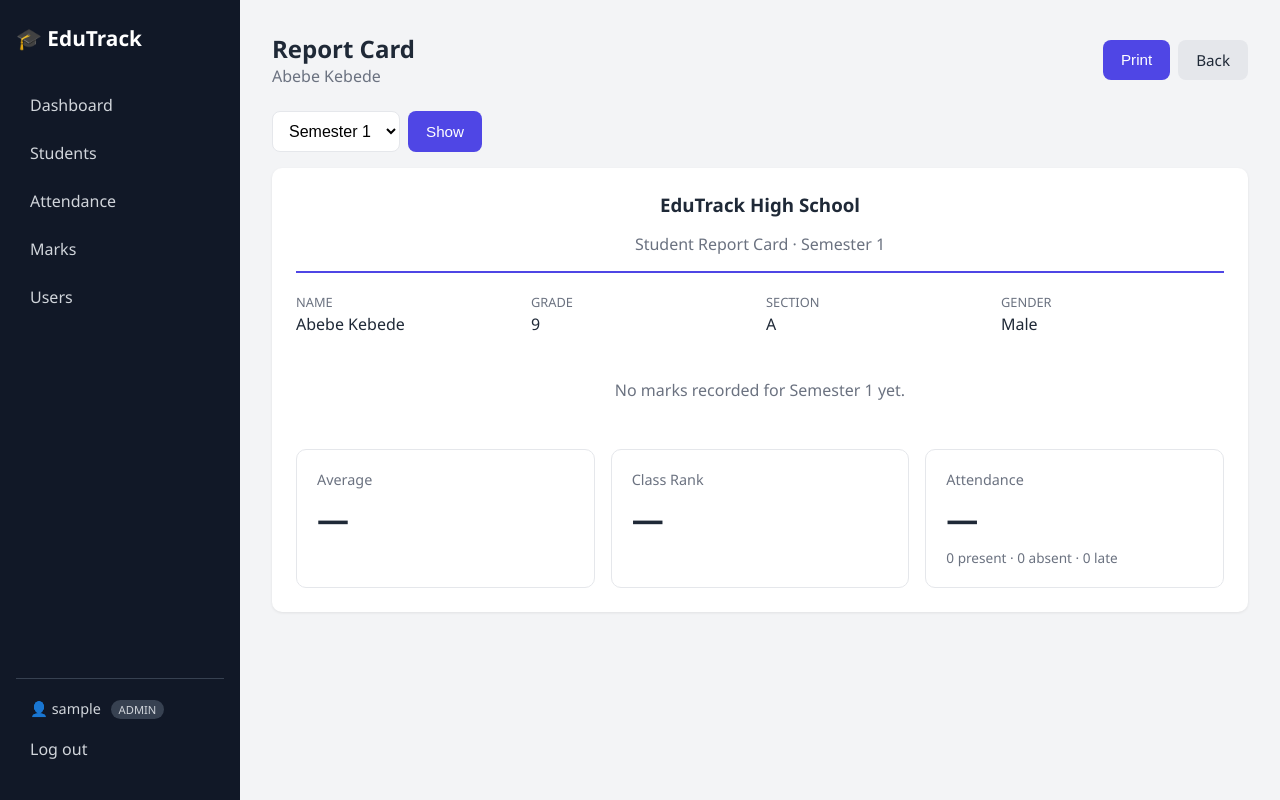
After one commit to tamirataklilu575-ctrl/edutrack, a Flask app: page /students/1/report in a window 1280 px wide. The commit adds this page. Run offline with Flask 3, Linux system fonts and the light colour scheme; the visitor is signed in with stand-in values (Sample User, id 1); data comes from the database, SQL or seed files in the repository; tables that the repository leaves empty hold one stand-in row (values such as "Sample post").

Commit message:
feat: add printable student report card

```diff
--- a/app.py
+++ b/app.py
@@ -44,6 +44,7 @@ SUBJECTS = (
 )
 TERMS = ("Semester 1", "Semester 2")
 ROLES = ("admin", "teacher")
+PASS_MARK = 50
 
 MIN_LENGTH = 2
 MAX_LENGTH = 100
@@ -283,6 +284,19 @@ def validate_registration(username, password, confirm):
         errors["confirm"] = "Passwords do not match."
 
     return errors
+
+
+def average_remark(average):
+    """Turn an average score into a short written remark."""
+    if average >= 90:
+        return "Excellent"
+    if average >= 75:
+        return "Very Good"
+    if average >= 60:
+        return "Good"
+    if average >= PASS_MARK:
+        return "Satisfactory"
+    return "Needs Improvement"
 
 
 @app.errorhandler(404)
@@ -605,6 +619,103 @@ def delete_student(student_id):
     return redirect(url_for("student_list"))
 
 
+@app.route("/students/<int:student_id>/report")
+@login_required
+def report_card(student_id):
+    """Show one student's report card: marks, average, rank, and attendance."""
+    term = request.args.get("term", TERMS[0])
+    if term not in TERMS:
+        term = TERMS[0]
+
+    conn = get_db()
+    try:
+        student = conn.execute(
+            "SELECT * FROM students WHERE id = ?", (student_id,)
+        ).fetchone()
+        if student is None:
+            abort(404)
+
+        mark_rows = conn.execute(
+            "SELECT subject, score FROM marks WHERE student_id = ? AND term = ?",
+            (student_id, term),
+        ).fetchall()
+
+        attendance_rows = conn.execute(
+            "SELECT status, COUNT(*) AS total FROM attendance "
+            "WHERE student_id = ? GROUP BY status",
+            (student_id,),
+        ).fetchall()
+
+        # Average per classmate (same grade and section) for ranking.
+        class_rows = conn.execute(
+            "SELECT m.student_id AS student_id, AVG(m.score) AS average "
+            "FROM marks m JOIN students s ON s.id = m.student_id "
+            "WHERE s.grade = ? AND s.section = ? AND s.status = 'Active' "
+            "AND m.term = ? GROUP BY m.student_id",
+            (student["grade"], student["section"], term),
+        ).fetchall()
+    finally:
+        conn.close()
+
+    scores = {row["subject"]: row["score"] for row in mark_rows}
+
+    subject_rows = []
+    for subject in SUBJECTS:
+        score = scores.get(subject)
+        if score is None:
+            subject_rows.append({"subject": subject, "score": "—", "result": "—"})
+        else:
+            result = "Pass" if score >= PASS_MARK else "Fail"
+            subject_rows.append(
+                {"subject": subject, "score": f"{score:g}", "result": result}
+            )
+
+    average = None
+    average_text = "—"
+    remark = ""
+    rank_text = "—"
+
+    if scores:
+        average = sum(scores.values()) / len(scores)
+        average_text = f"{average:.1f}"
+        remark = average_remark(average)
+
+        classmates = {row["student_id"] for row in class_rows} | {student_id}
+        higher = sum(
+            1
+            for row in class_rows
+            if row["student_id"] != student_id and row["average"] > average
+        )
+        rank_text = f"{higher + 1} of {len(classmates)}"
+
+    attendance_counts = {status: 0 for status in ATTENDANCE_STATUSES}
+    for row in attendance_rows:
+        if row["status"] in attendance_counts:
+            attendance_counts[row["status"]] = row["total"]
+
+    days_recorded = sum(attendance_counts.values())
+    if days_recorded:
+        # A late student still attended, so Late counts as attended.
+        attended = attendance_counts["Present"] + attendance_counts["Late"]
+        attendance_rate = f"{round(attended * 100 / days_recorded)}%"
+    else:
+        attendance_rate = "—"
+
+    return render_template(
+        "report_card.html",
+        student=student,
+        term=term,
+        subject_rows=subject_rows,
+        has_marks=bool(scores),
+        average_text=average_text,
+        remark=remark,
+        rank_text=rank_text,
+        attendance_counts=attendance_counts,
+        days_recorded=days_recorded,
+        attendance_rate=attendance_rate,
+    )
+
+
 # ----------------------------------------------------------- Attendance route
 
 
--- a/static/css/style.css
+++ b/static/css/style.css
@@ -485,3 +485,93 @@ th {
     color: var(--muted);
     font-size: 0.85rem;
 }
+/* Report card */
+.btn-outline {
+    background: transparent;
+    color: var(--primary);
+    border: 1px solid var(--primary);
+}
+
+.header-actions {
+    display: flex;
+    gap: 8px;
+}
+
+.header-actions .btn-secondary {
+    margin-left: 0;
+}
+
+.report-head {
+    text-align: center;
+    margin-bottom: 20px;
+    padding-bottom: 16px;
+    border-bottom: 2px solid var(--primary);
+}
+
+.report-head p {
+    color: var(--muted);
+}
+
+.report-info {
+    display: grid;
+    grid-template-columns: repeat(auto-fit, minmax(140px, 1fr));
+    gap: 12px;
+    margin-bottom: 20px;
+}
+
+.report-info div {
+    display: flex;
+    flex-direction: column;
+    gap: 2px;
+}
+
+.info-label {
+    color: var(--muted);
+    font-size: 0.8rem;
+    text-transform: uppercase;
+}
+
+.report-summary {
+    display: grid;
+    grid-template-columns: repeat(auto-fit, minmax(180px, 1fr));
+    gap: 16px;
+    margin-top: 24px;
+}
+
+.report-summary .card {
+    border: 1px solid var(--border);
+    box-shadow: none;
+}
+
+.card-note {
+    color: var(--muted);
+    font-size: 0.85rem;
+}
+
+.no-marks {
+    padding: 24px 0;
+    color: var(--muted);
+    text-align: center;
+}
+
+/* Printing: hide the menu and controls, keep only the report */
+@media print {
+    .sidebar,
+    .no-print,
+    .flash {
+        display: none !important;
+    }
+
+    body {
+        display: block;
+        background: #fff;
+    }
+
+    .content {
+        padding: 0;
+    }
+
+    .panel {
+        box-shadow: none;
+    }
+}
--- /dev/null
+++ b/templates/report_card.html
@@ -0,0 +1,92 @@
+{% extends "base.html" %}
+
+{% block title %}Report Card{% endblock %}
+
+{% block content %}
+<header class="page-header page-header-row no-print">
+    <div>
+        <h2>Report Card</h2>
+        <p>{{ student.name }}</p>
+    </div>
+    <div class="header-actions">
+        <button type="button" class="btn" onclick="window.print()">Print</button>
+        <a href="{{ url_for('student_list') }}" class="btn btn-secondary">Back</a>
+    </div>
+</header>
+
+<form method="GET" action="{{ url_for('report_card', student_id=student.id) }}"
+      class="search-form no-print">
+    <select name="term">
+        {% for t in TERMS %}
+        <option value="{{ t }}" {{ 'selected' if term == t }}>{{ t }}</option>
+        {% endfor %}
+    </select>
+    <button type="submit" class="btn">Show</button>
+</form>
+
+<section class="panel report">
+    <div class="report-head">
+        <h3>EduTrack High School</h3>
+        <p>Student Report Card &middot; {{ term }}</p>
+    </div>
+
+    <div class="report-info">
+        <div><span class="info-label">Name</span><span>{{ student.name }}</span></div>
+        <div><span class="info-label">Grade</span><span>{{ student.grade }}</span></div>
+        <div><span class="info-label">Section</span><span>{{ student.section }}</span></div>
+        <div><span class="info-label">Gender</span><span>{{ student.gender }}</span></div>
+    </div>
+
+    {% if has_marks %}
+    <table>
+        <thead>
+            <tr>
+                <th>Subject</th>
+                <th>Score</th>
+                <th>Result</th>
+            </tr>
+        </thead>
+        <tbody>
+            {% for row in subject_rows %}
+            <tr>
+                <td>{{ row.subject }}</td>
+                <td>{{ row.score }}</td>
+                <td>
+                    {% if row.result == 'Pass' %}
+                    <span class="badge badge-active">Pass</span>
+                    {% elif row.result == 'Fail' %}
+                    <span class="badge badge-inactive">Fail</span>
+                    {% else %}
+                    —
+                    {% endif %}
+                </td>
+            </tr>
+            {% endfor %}
+        </tbody>
+    </table>
+    {% else %}
+    <p class="no-marks">No marks recorded for {{ term }} yet.</p>
+    {% endif %}
+
+    <div class="report-summary">
+        <div class="card">
+            <span class="card-label">Average</span>
+            <span class="card-value">{{ average_text }}</span>
+            {% if remark %}<span class="card-note">{{ remark }}</span>{% endif %}
+        </div>
+        <div class="card">
+            <span class="card-label">Class Rank</span>
+            <span class="card-value">{{ rank_text }}</span>
+        </div>
+        <div class="card">
+            <span class="card-label">Attendance</span>
+            <span class="card-value">{{ attendance_rate }}</span>
+            <span class="card-note">
+                {{ attendance_counts.Present }} present &middot;
+                {{ attendance_counts.Absent }} absent &middot;
+                {{ attendance_counts.Late }} late
+            </span>
+        </div>
+    </div>
+</section>
+{% endblock %}
```
Also changed, not shown: templates/students.html (+4 -3 lines), tests/test_app.py (+72 -0 lines).
